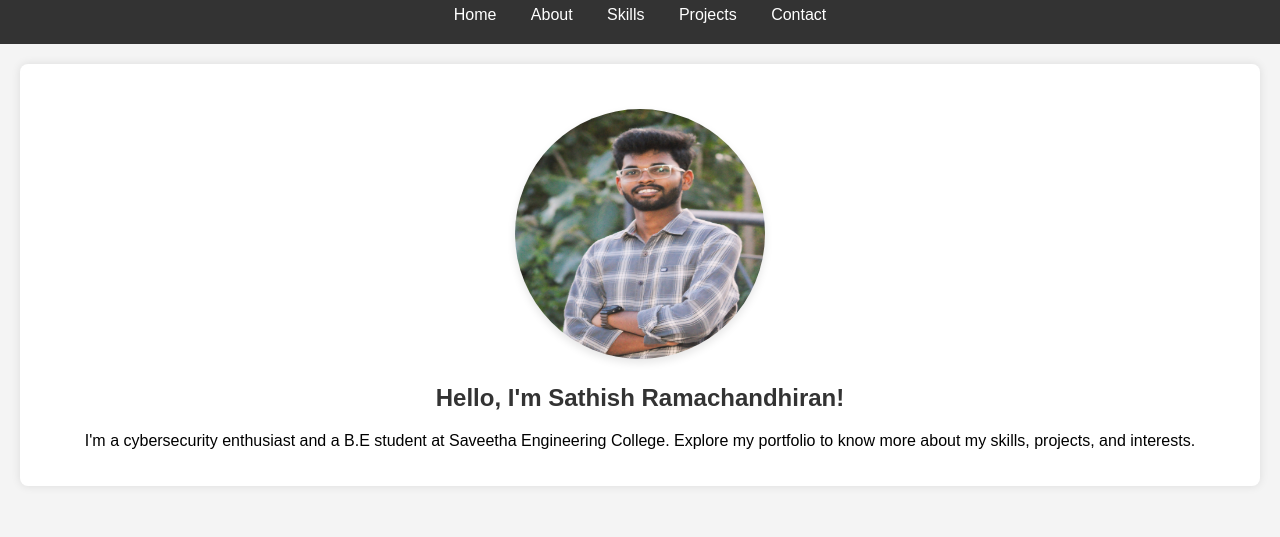
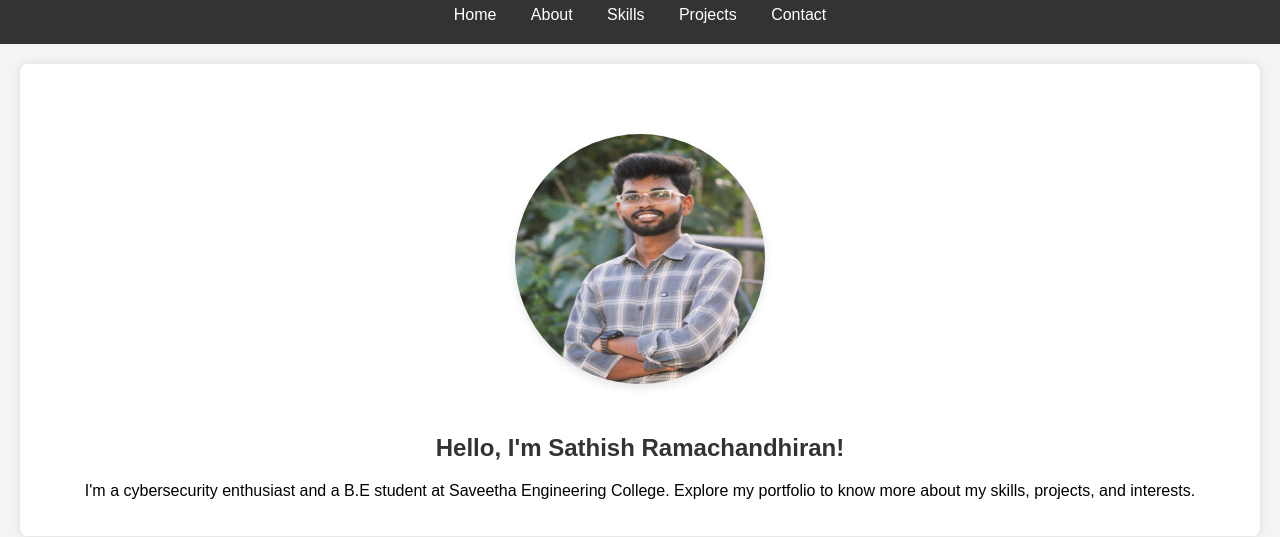
Before and after one commit to sathishramachandhiran/sathishramachandhiran.github.io, a plain HTML site: page index.html in a window 1280 px wide. Shown: the part 113-650 px from the top of the page. Drawn offline with Linux system fonts and the light colour scheme.

Commit message:
Update styles.css

```diff
--- a/styles.css
+++ b/styles.css
@@ -45,8 +45,8 @@ ul li {
 .profile-photo {
     width: 250px;
     height: 250px;
-    border-radius: 50%;
-    margin: 25px auto;
+    border-radius: 100%;
+    margin: 50px auto;
     display: block;
     box-shadow: 0 4px 8px rgba(0, 0, 0, 0.1);
 }
```
